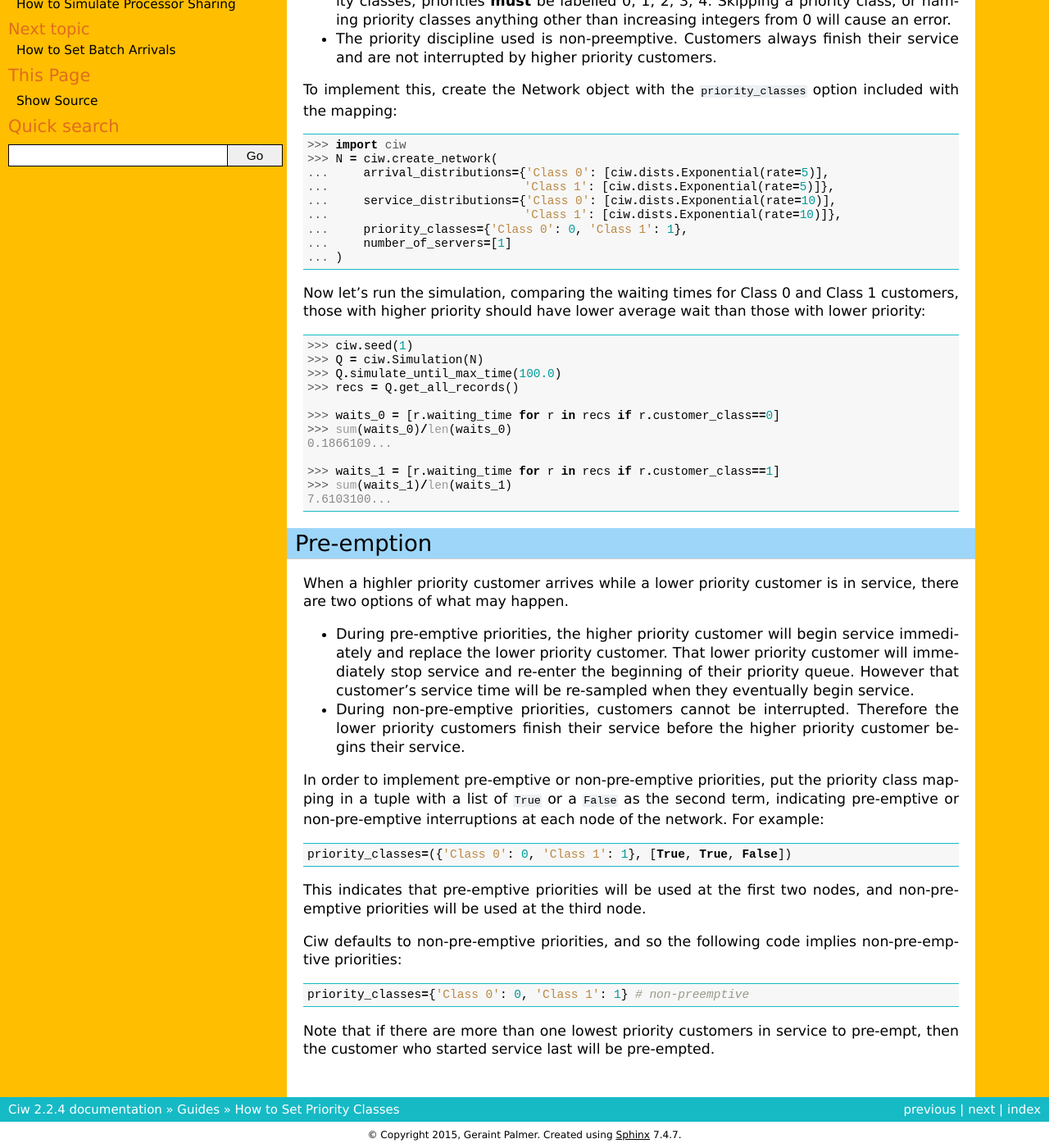
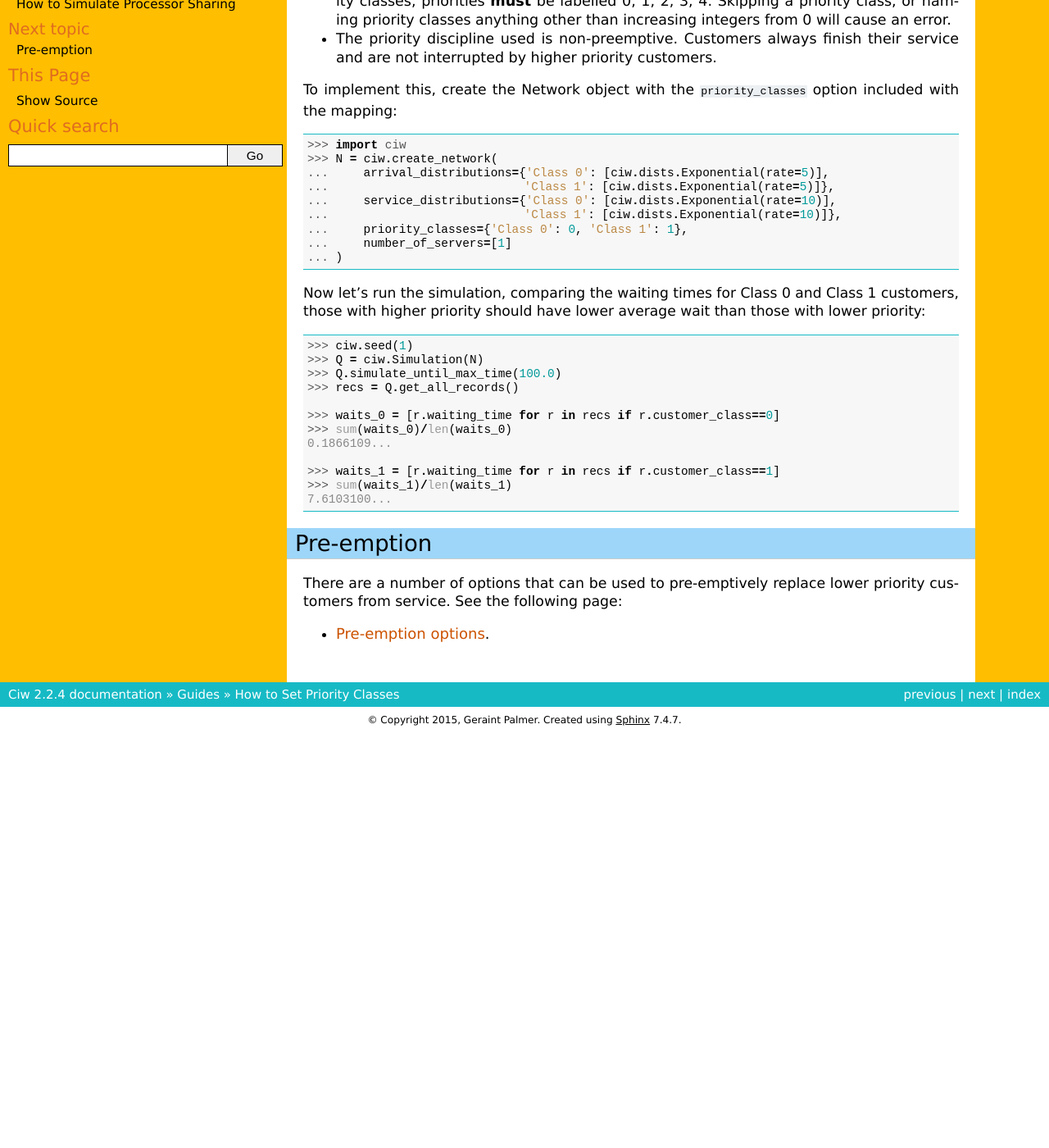
Before and after one commit to CiwPython/Ciw, a Sphinx documentation site: the page built from docs/Guides/priority.rst, in a window 1280 px wide and 1400 px high, scrolled down 505 px. Shown: the whole window at 82% size. Built offline with Sphinx 7.4.7, drawn with Linux system fonts in a browser that asks for light colours; pages that are not in the unit, such as notebooks, are missing from menus; after the commit the page ends 1399 px from its top, so only the background shows below that.

Commit message:
Add docs for pre-emption options

```diff
--- a/docs/Guides/priority.rst
+++ b/docs/Guides/priority.rst
@@ -51,24 +51,15 @@ Now let's run the simulation, comparing the waiting times for Class 0 and Class
     7.6103100...
 
 
-
 Pre-emption
 -----------
 
-When a highler priority customer arrives while a lower priority customer is in service, there are two options of what may happen.
+There are a number of options that can be used to pre-emptively replace lower priority customers from service. See the following page:
 
-+ During pre-emptive priorities, the higher priority customer will begin service immediately and replace the lower priority customer. That lower priority customer will immediately stop service and re-enter the beginning of their priority queue. However that customer's service time will be re-sampled when they eventually begin service.
++ :ref:`Pre-emption options <preemption>`.
 
-+ During non-pre-emptive priorities, customers cannot be interrupted. Therefore the lower priority customers finish their service before the higher priority customer begins their service.
+.. toctree::
+   :maxdepth: 1
+   :hidden:
 
-In order to implement pre-emptive or non-pre-emptive priorities, put the priority class mapping in a tuple with a list of :code:`True` or a :code:`False` as the second term, indicating pre-emptive or non-pre-emptive interruptions at each node of the network. For example::
-
-    priority_classes=({'Class 0': 0, 'Class 1': 1}, [True, True, False])
-
-This indicates that pre-emptive priorities will be used at the first two nodes, and non-pre-emptive priorities will be used at the third node.
-
-Ciw defaults to non-pre-emptive priorities, and so the following code implies non-pre-emptive priorities::
-
-    priority_classes={'Class 0': 0, 'Class 1': 1} # non-preemptive
-
-Note that if there are more than one lowest priority customers in service to pre-empt, then the customer who started service last will be pre-empted.
+   preemption.rst
```
Also changed, not shown: docs/Guides/preemption.rst (added, +29 -0 lines).
